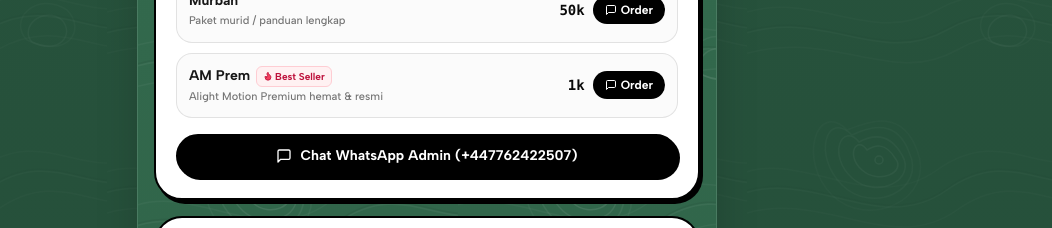
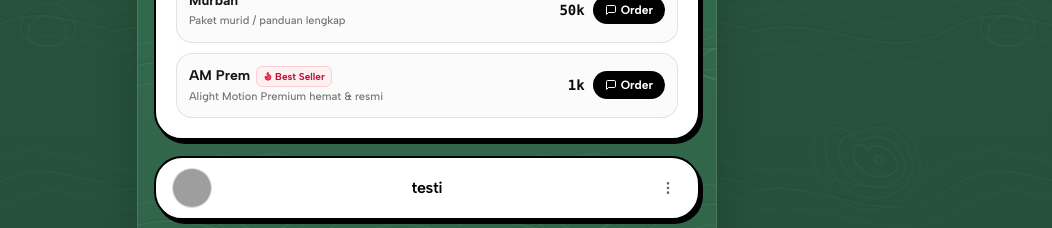
Before and after one commit to Justdhif/linkbio-justdhif, a React (Vite) app: page / in a window 1280 px wide. Shown: the part 1940-2168 px from the top of the page, without its empty margins (213-1265 px from the left). Built offline with nearby package versions, Linux system fonts and the light colour scheme; grey boxes are pictures that could not be loaded.

Commit message:
refactor: remove bottom whatsapp admin button from pricelist widget

```diff
--- a/src/presentation/components/links/PricelistWidget.tsx
+++ b/src/presentation/components/links/PricelistWidget.tsx
@@ -116,19 +116,6 @@
             </div>
           ))}
         </div>
-
-        {/* 4. Bottom WhatsApp Direct CTA Button */}
-        <motion.a
-          whileHover={{ scale: 1.02 }}
-          whileTap={{ scale: 0.98 }}
-          href={getWhatsAppUrl()}
-          target="_blank"
-          rel="noopener noreferrer"
-          className="mt-4 flex w-full items-center justify-center gap-2 rounded-full border-2 border-black bg-black py-2.5 text-xs sm:text-sm font-bold text-white shadow-neo-sm transition-transform hover:bg-neutral-800"
-        >
-          <MessageSquare className="h-4 w-4" />
-          <span>Chat WhatsApp Admin (+447762422507)</span>
-        </motion.a>
       </div>
     </motion.div>
   )
```
